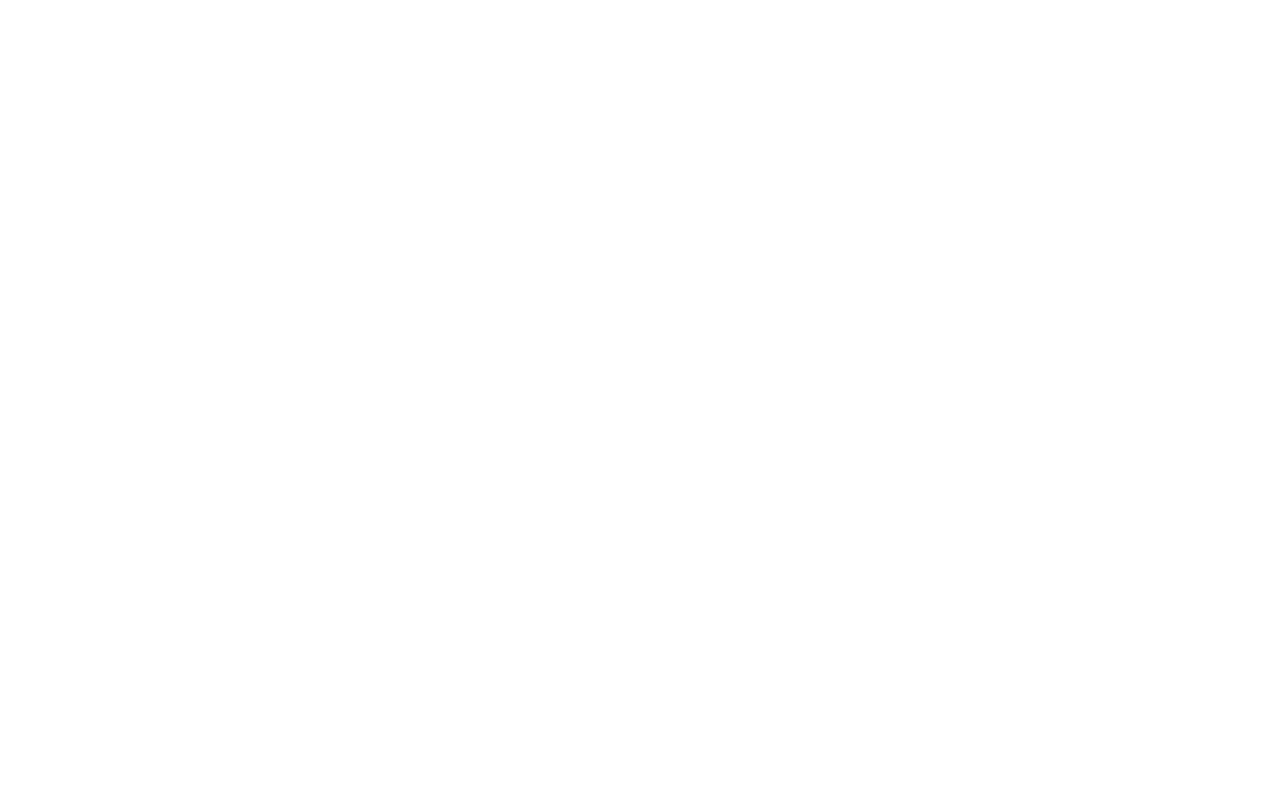
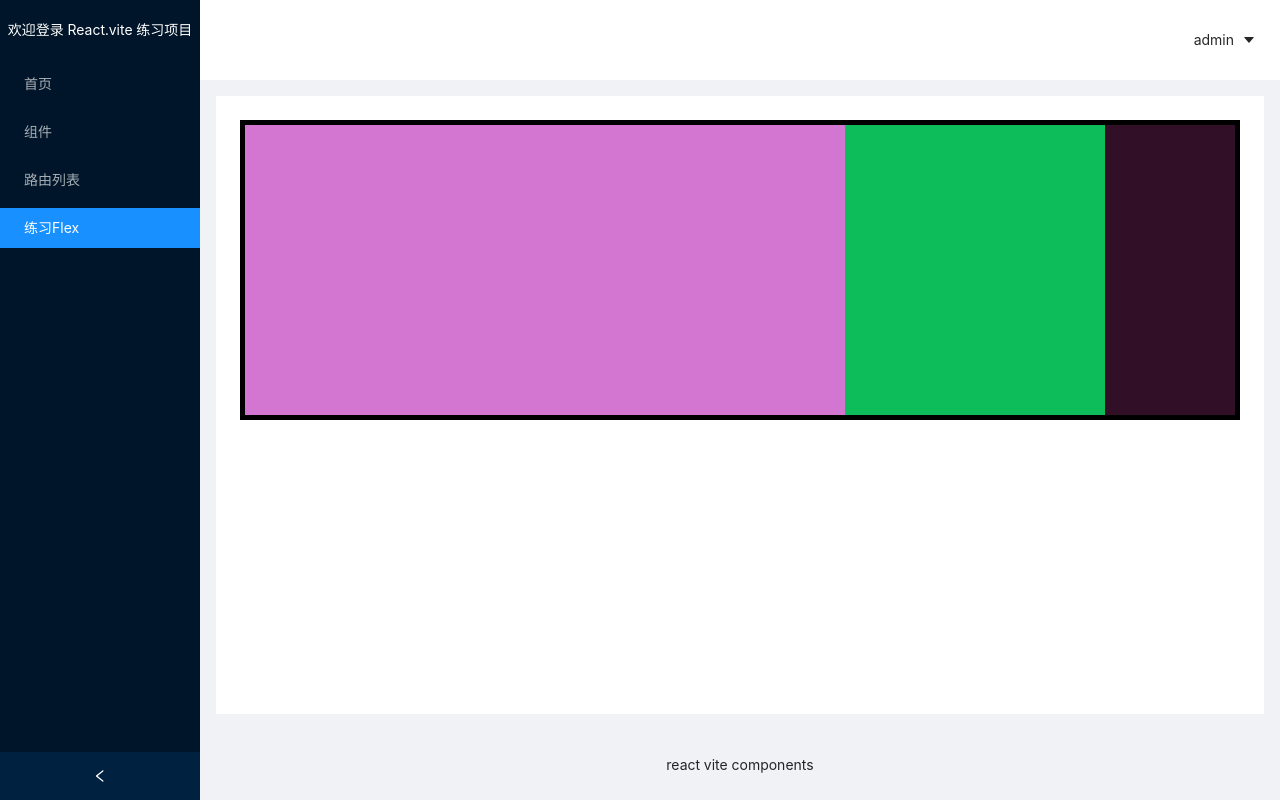
Before and after one commit to ake-five/react-ts-manage, a React (Vite) app: page /practice in a window 1280 px wide. Before the commit this address had no page. Built offline with nearby package versions, Linux system fonts and the light colour scheme; sample sign-in values are in the browser's storage.

Commit message:
fix: 路由数组 重置

```diff
--- /dev/null
+++ b/src/pages/Practice/index.less
@@ -0,0 +1,19 @@
+.container {
+    display: flex; /* 表示这个盒子使用Flex弹性布局 */
+    margin: auto; /* 表示使这个盒子在页面上垂直居中*/
+    width: 100%;
+    height: 300px;
+    border: 5px solid black;
+}
+.aa {
+    flex: 5 0 200px;
+    background: rgb(211, 118, 209);
+}
+.bb {
+    background: rgb(13, 189, 89);
+    flex: 2 0 100px;
+}
+.cc {
+    flex: 1 0 50px;
+    background: rgb(49, 16, 39);
+}
--- /dev/null
+++ b/src/pages/Practice/index.tsx
@@ -0,0 +1,14 @@
+import React from "react";
+import "./index.less";
+
+const Practice: React.FC = () => {
+    return (
+        <div className="container">
+            <div className="aa"></div>
+            <div className="bb"></div>
+            <div className="cc"></div>
+        </div>
+    );
+};
+
+export default Practice;
--- /dev/null
+++ b/src/router/routeMenu.ts
@@ -0,0 +1,30 @@
+export default [
+    {
+        path: "/home",
+        component: () => import("@/pages/Home"),
+        meta: {
+            title: "首页",
+        },
+    },
+    {
+        path: "/coms",
+        component: () => import("@/pages/Coms"),
+        meta: {
+            title: "组件",
+        },
+    },
+    {
+        path: "/routes",
+        component: () => import("@/pages/Routers"),
+        meta: {
+            title: "路由列表",
+        },
+    },
+    {
+        path: "/practice",
+        component: () => import("@/pages/Practice"),
+        meta: {
+            title: "练习Flex",
+        },
+    },
+];
--- a/src/router/routes.ts
+++ b/src/router/routes.ts
@@ -9,7 +9,7 @@
     hidden?: boolean;
     redirect?: string;
 }
-
+import RouteMenus from "./routeMenu";
 const routes: Array<routeType> = [
     {
         path: "/",
@@ -26,27 +26,7 @@
                     title: "重定向到首页",
                 },
             },
-            {
-                path: "/home",
-                component: () => import("@/pages/Home"),
-                meta: {
-                    title: "首页",
-                },
-            },
-            {
-                path: "/coms",
-                component: () => import("@/pages/Coms"),
-                meta: {
-                    title: "组件",
-                },
-            },
-            {
-                path: "/routes",
-                component: () => import("@/pages/Routers"),
-                meta: {
-                    title: "路由列表",
-                },
-            },
+            ...RouteMenus,
         ],
     },
     {
```
Also changed, not shown: 1 other file (tests, documents, lock files or other folders).
